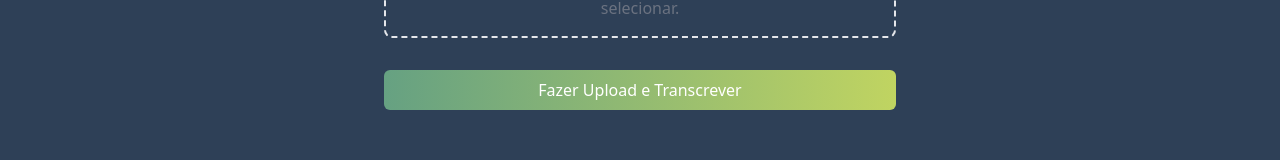
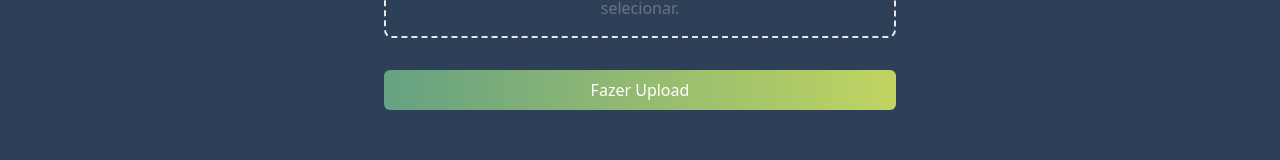
Before and after one commit to ribeirojer/Text2Sound, a Next.js app: page /audio-to-text in a window 1280 px wide. Shown: the part 386-546 px from the top of the page. Built offline with nearby package versions, Linux system fonts and the light colour scheme; no server answers.

Commit message:
feat: add console log at requests 2

```diff
--- a/src/components/UploadContainer.tsx
+++ b/src/components/UploadContainer.tsx
@@ -95,7 +95,7 @@ const UploadContainer: React.FC<UploadContainerProps> = ({ onUploadSuccess }) =>
         disabled={uploading}
         className={`px-4 py-2 mt-4 rounded-md text-white bg-gradient-to-r from-[--zomp] to-[--yellow-green] hover:bg-orange-700 ${uploading ? "cursor-not-allowed" : ""}`}
       >
-        {uploading ? `Upload...` : "Fazer Upload e Transcrever"}
+        {uploading ? `Upload...` : "Fazer Upload"}
       </button>
       {error && <p className="text-red-500 mt-2">{error}</p>}
       {uploading && <Loading message='Fazendo upload...' />}
--- a/src/pages/epub/[id].tsx
+++ b/src/pages/epub/[id].tsx
@@ -27,6 +27,7 @@ const BookDetails: React.FC = () => {
 
 		try {
 			const response = await axiosClient.post("/extract-text", { id });
+			console.log(response);
 
 			if (!response.data) {
 				throw new Error("Erro ao extrair texto");
--- a/src/pages/historico.tsx
+++ b/src/pages/historico.tsx
@@ -38,7 +38,7 @@ const Historico: React.FC = () => {
                       className="text-orange-500 hover:underline"
                       rel="noreferrer"
                     >
-                      Baixar Áudio
+                      Baixar {item.type !== "epub" ? "Áudio" : "EPUB"}
                     </a>
                     <button
                       onClick={() => removeEntry(index)}
```
